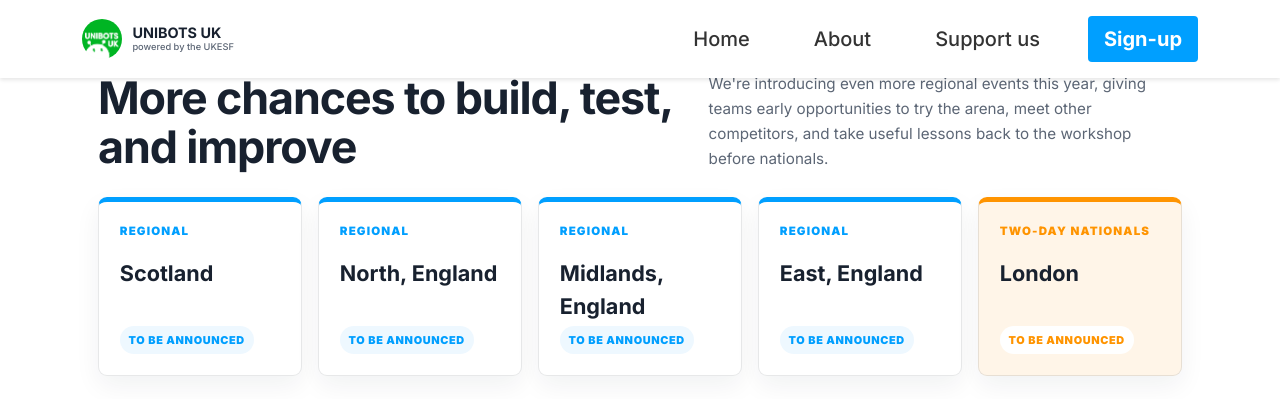
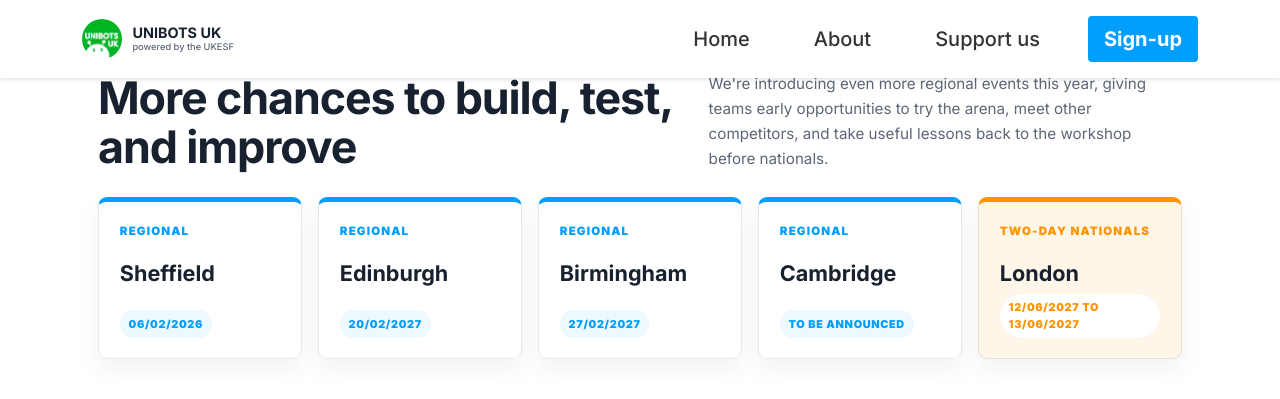
Before and after one commit to momopmoXZ/new_website, a Jekyll site: the page built from index.md, in a window 1280 px wide and 900 px high, scrolled down 873 px, cut to the strip 0-399 px from the top of the window. Built offline with Jekyll 4.4.1, drawn with Linux system fonts in a browser that asks for light colours.

Commit message:
Update home page with names of events and contact us page with extra details

```diff
--- a/_includes/contact.html
+++ b/_includes/contact.html
@@ -40,6 +40,7 @@
 				<p class="contact-form__privacy">
 					We use your email address and message to respond to your enquiry.
 					By sending a message, you agree to our <a href="https://hub.unibots.uk/privacy_policy.php">privacy notice</a>.
+					Please avoid sending any sensitive information via this form.
 				</p>
 				<button class="contact-form__submit" type="submit">Send message</button>
 				<p class="contact-form__status" data-contact-status role="status" aria-live="polite"></p>
--- a/_includes/home.html
+++ b/_includes/home.html
@@ -46,28 +46,28 @@
 		<div class="home-event-grid">
 			<article class="home-event-card home-event-card">
 				<p class="home-event-card__type">Regional</p>
-				<h3>Scotland</h3>
-				<!-- <p class="home-event-card__date">To be announced</p> -->
+				<h3>Sheffield</h3>
+				<!-- <p class="home-event-card__date">06/02/2026</p> -->
 				<!-- <p>Hosted at the National Robotarium, Heriot-Watt University.</p> -->
-				<span class="home-event-card__status">To be announced</span>
+				<span class="home-event-card__status">06/02/2026</span>
 			</article>
 			<article class="home-event-card home-event-card">
 				<p class="home-event-card__type">Regional</p>
-				<h3>North, England</h3>
-				<!-- <p class="home-event-card__date">To be announced</p> -->
+				<h3>Edinburgh</h3>
+				<!-- <p class="home-event-card__date">20/02/2027</p> -->
 				<!-- <p>Hosted at the University of Cambridge.</p> -->
-				<span class="home-event-card__status">To be announced</span>
+				<span class="home-event-card__status">20/02/2027</span>
 			</article>
 			<article class="home-event-card home-event-card">
 				<p class="home-event-card__type">Regional</p>
-				<h3>Midlands, England</h3>
-				<!-- <p class="home-event-card__date">To be announced</p> -->
+				<h3>Birmingham</h3>
+				<!-- <p class="home-event-card__date">27/02/2027</p> -->
 				<!-- <p>Hosted at the University of Cambridge.</p> -->
-				<span class="home-event-card__status">To be announced</span>
+				<span class="home-event-card__status">27/02/2027</span>
 			</article>
 			<article class="home-event-card home-event-card">
 				<p class="home-event-card__type">Regional</p>
-				<h3>East, England</h3>
+				<h3>Cambridge</h3>
 				<!-- <p class="home-event-card__date">To be announced</p> -->
 				<!-- <p>Hosted at the University of Cambridge.</p> -->
 				<span class="home-event-card__status">To be announced</span>
@@ -75,9 +75,9 @@
 			<article class="home-event-card home-event-card--finals">
 				<p class="home-event-card__type">Two-day nationals</p>
 				<h3>London</h3>
-				<!-- <p class="home-event-card__date">To be announced</p> -->
+				<!-- <p class="home-event-card__date">12/06/2027 to 13/06/2027</p> -->
 				<!-- <p>Hosted by Queen Mary University of London and University College London.</p> -->
-				<span class="home-event-card__status">To be announced</span>
+				<span class="home-event-card__status">12/06/2027 to 13/06/2027</span>
 			</article>
 		</div>
 	</section>
```
